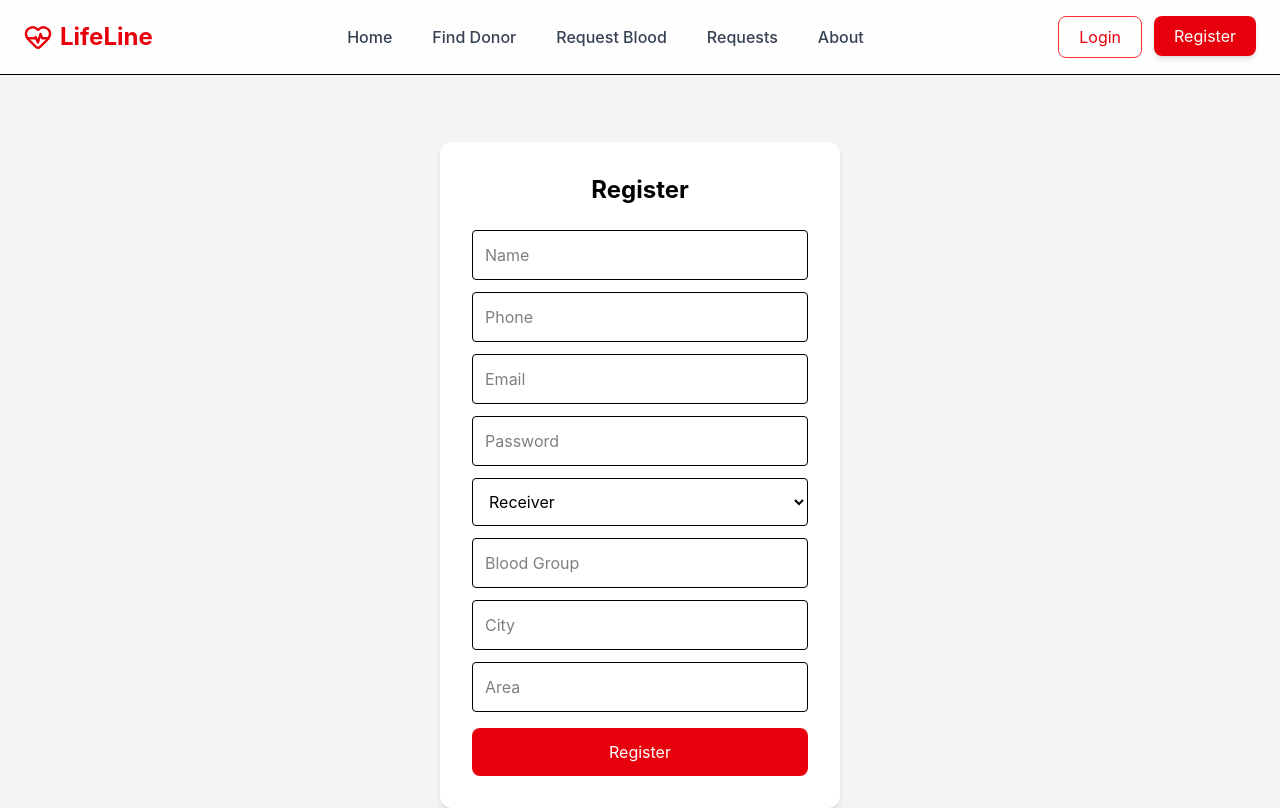
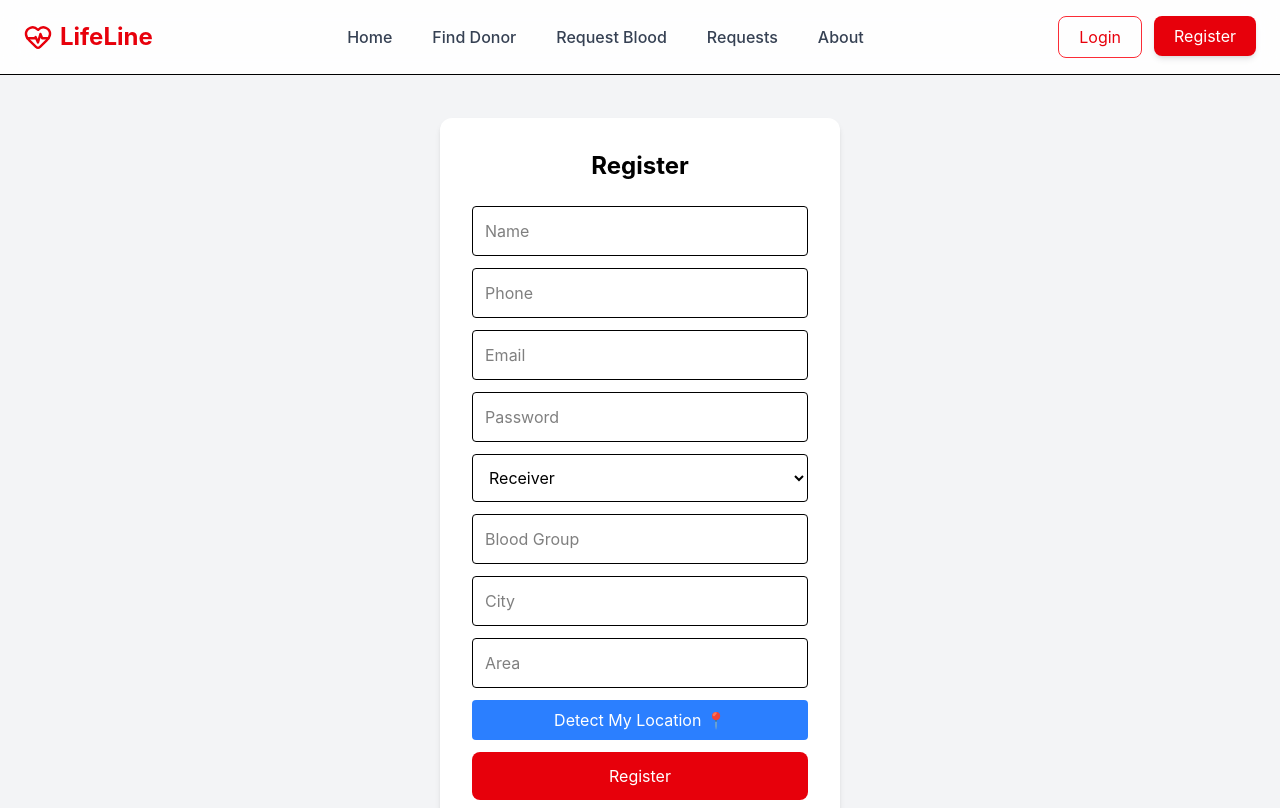
Before and after one commit to satyamrathod45/lifeline, a React app: page /register in a window 1280 px wide. Shown: the top 808 px of the page. Built offline with nearby package versions, Linux system fonts and the light colour scheme; the HTML template or start-up script is replaced by a standard one.

Commit message:
updated api link

```diff
--- a/src/pages/Register.jsx
+++ b/src/pages/Register.jsx
@@ -15,8 +15,66 @@ export default function Register() {
     bloodGroup:"",
     city:"",
     area:"",
-    coordinates:[79.0882,21.1458]
+    coordinates:[]
   })
+
+  const getLocation = async () => {
+
+    if(!navigator.geolocation){
+      alert("Geolocation not supported")
+      return
+    }
+
+    navigator.geolocation.getCurrentPosition(
+
+      async (position)=>{
+
+        const lat = position.coords.latitude
+        const lng = position.coords.longitude
+
+        try{
+
+          const res = await fetch(
+            `https://nominatim.openstreetmap.org/reverse?format=json&lat=${lat}&lon=${lng}`
+          )
+
+          const data = await res.json()
+
+          const city =
+            data.address.city ||
+            data.address.town ||
+            data.address.village ||
+            ""
+
+          const area =
+            data.address.suburb ||
+            data.address.neighbourhood ||
+            data.address.road ||
+            ""
+
+          setForm(prev => ({
+            ...prev,
+            coordinates:[lng,lat],
+            city: city,
+            area: area
+          }))
+
+          alert("Location captured 📍")
+
+        }catch(err){
+          console.log(err)
+          alert("Failed to detect address")
+        }
+
+      },
+
+      ()=>{
+        alert("Location permission denied")
+      }
+
+    )
+
+  }
 
   const handleSubmit = async(e)=>{
 
@@ -89,20 +147,31 @@ export default function Register() {
         <input
           placeholder="Blood Group"
           className="w-full border p-3 mb-3 rounded"
+          value={form.bloodGroup}
           onChange={(e)=>setForm({...form,bloodGroup:e.target.value})}
         />
 
         <input
           placeholder="City"
           className="w-full border p-3 mb-3 rounded"
+          value={form.city}
           onChange={(e)=>setForm({...form,city:e.target.value})}
         />
 
         <input
           placeholder="Area"
-          className="w-full border p-3 mb-4 rounded"
+          className="w-full border p-3 mb-3 rounded"
+          value={form.area}
           onChange={(e)=>setForm({...form,area:e.target.value})}
         />
+
+        <button
+          type="button"
+          onClick={getLocation}
+          className="w-full bg-blue-500 text-white py-2 rounded mb-3"
+        >
+          Detect My Location 📍
+        </button>
 
         <button className="w-full bg-red-600 text-white py-3 rounded-lg">
           Register
```
